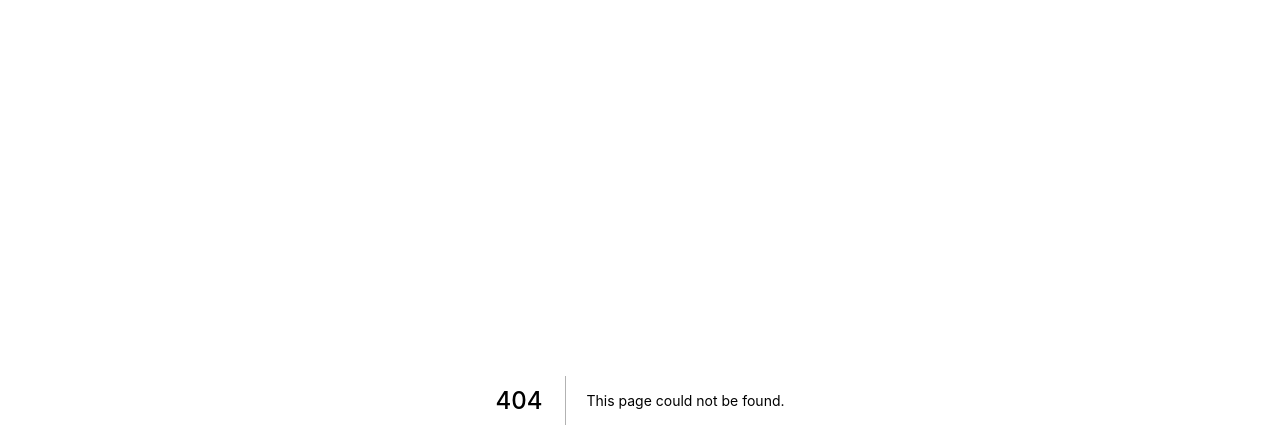
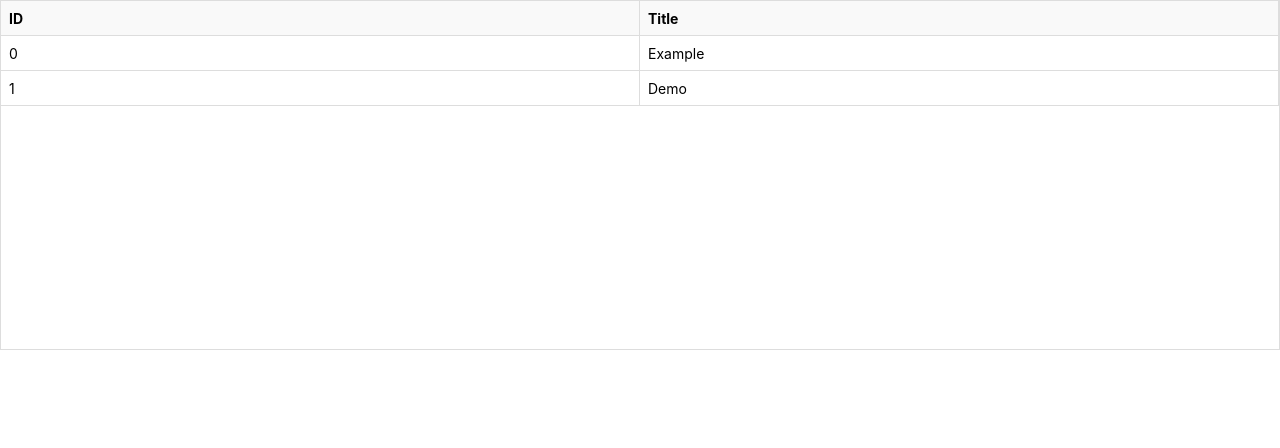
Before and after one commit to hyunsokstar/prototype-for-mes, a Next.js app in the folder front/: page /WorkOrder in a window 1280 px wide. Before the commit this address had no page. Shown: the top 448 px of the page. Built offline with nearby package versions, Linux system fonts and the light colour scheme.

Commit message:
add WorkOrder

```diff
--- /dev/null
+++ b/front/pages/WorkOrder/index.tsx
@@ -0,0 +1,17 @@
+import DataGrid from 'react-data-grid';
+
+const columns = [
+  { key: 'id', name: 'ID' },
+  { key: 'title', name: 'Title' }
+];
+
+const rows = [
+  { id: 0, title: 'Example' },
+  { id: 1, title: 'Demo' }
+];
+
+function App() {
+  return <DataGrid columns={columns} rows={rows} />;
+}
+
+export default App;
--- a/front/pages/index.tsx
+++ b/front/pages/index.tsx
@@ -15,7 +15,6 @@ const Home = () => {
     const [columns, setColumns] = useState(defaultColumns);
     const [rows, setRows] = useState([]);
 
-
     const getListForPostModel = async () => {
         const result = await axios.post('http://localhost:3065/post');
         console.log("result : ", result);
@@ -27,7 +26,6 @@ const Home = () => {
         } else {
             alert("result is empty : " + result)
         }
-
     }
 
     useEffect(() => {
```
